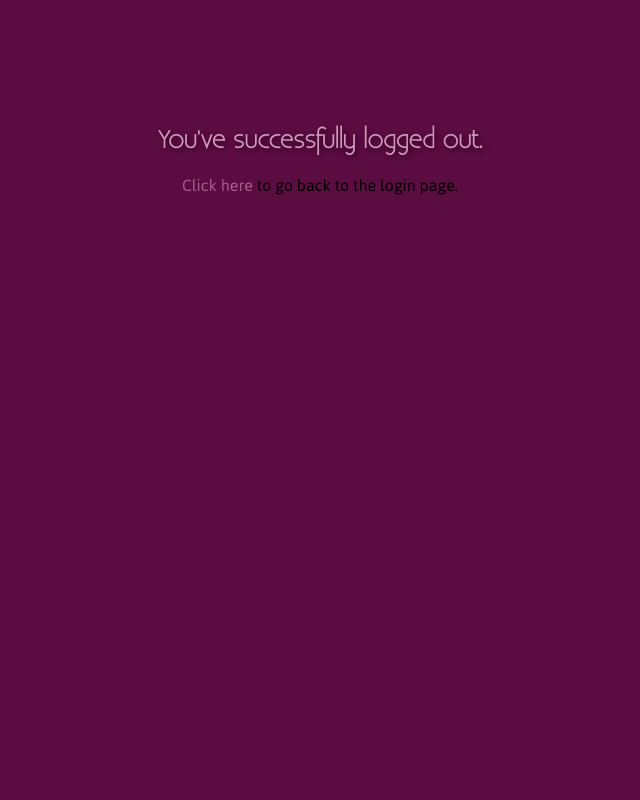
After one commit to Baranix/modifit_prod, a Django app: page /logout/ in a window 1280 px wide. The commit adds this page. Shown: the whole page, without its empty margins (320-960 px from the left). Run offline with Django 3.2, Linux system fonts and the light colour scheme; the visitor is signed in with stand-in values (Sample User, id 1).

Commit message:
Updated frontend, allowing existing users to login and logout.

```diff
--- /dev/null
+++ b/modifit/forms.py
@@ -0,0 +1,5 @@
+from django import forms
+
+class LoginForm(forms.Form):
+	username = forms.CharField( label='Username', max_length=100 )
+	password = forms.CharField( widget=forms.PasswordInput() )
--- /dev/null
+++ b/modifit/static/modifit/global.css
@@ -0,0 +1,138 @@
+@font-face
+{
+	font-family: Existence;
+	src: url('Existence-Light.ttf');
+}
+
+@font-face
+{
+	font-family: Asap;
+	src: url('Asap-Regular.ttf');
+}
+
+
+body
+{
+	font-family: Asap;
+	background-color: #5B0C41;
+}
+
+a
+{
+	color: #A95B8F;
+	text-decoration: none;
+}
+a:hover
+{
+	text-decoration: underline;
+}
+
+#login_content
+{
+	/*background-color: #5B0C41;
+	border-radius: 10px;*/
+	width: 350px;
+	padding-bottom: 10px;
+	margin: 0px auto;
+}
+
+#login_content h1
+{
+	margin-top: 35%;
+	margin-bottom: 30px;
+	margin-left: auto;
+	margin-right: auto;
+	text-align: center;
+	width: 300px;
+	height: 100px;
+	line-height: 100px;
+	white-space: nowrap;
+}
+
+h1
+{
+	color: #CF9ABE;
+	font-family: Existence;
+	font-size: 80px;
+	text-shadow: 2px 2px 5px #340023;
+}
+
+th
+{
+	font-weight: normal !important;
+}
+
+#login_form
+{
+	width: 300px;
+	margin: 0px auto;
+	/*border: 1px solid #A95B8F;
+	border-radius: 10px;*/
+}
+
+#login_form form
+{
+	margin: 0px auto !important;
+	padding: 10px;
+}
+
+#login_form table
+{
+	text-align: center;
+	margin: 0px auto;
+	color: #CF9ABE;
+}
+
+#login_form td
+{
+	padding: 5px;
+}
+
+input[type='text'], input[type='password']
+{
+	border-radius: 5px;
+	border: 1px solid #822B66;
+	padding: 3px;
+	font-family: Helvetica;
+	background: #A95B8F;
+}
+
+input[type='text']:focus, input[type='password']:focus
+{
+	/*outline-color: #CF9ABE;*/
+	outline: none;
+	box-shadow: 0px 0px 7px #000000;
+}
+
+input[type='submit']
+{
+	margin-top: 45px;
+	background: #CF9ABE;
+	border: 0px;
+	box-shadow: 2px 2px 5px #340023;
+	width: 100px;
+	height: 25px;
+	border-radius: 10px;
+	font-family: Asap;
+	font-size: 14px;
+	color: #340023;
+}
+
+.alert_box
+{
+	margin-left: auto;
+	margin-right: auto;
+	margin-top: 10%;
+	width: 400px;
+	text-align: center;
+}
+
+.alert_box_head
+{
+	margin-bottom: 20px;
+	color: #CF9ABE;
+	font-family: Existence;
+	font-size: 24px;
+	font-weight: 900;
+	text-shadow: 2px 2px 5px #340023;
+}
--- a/modifit/urls.py
+++ b/modifit/urls.py
@@ -4,5 +4,9 @@ from . import views
 
 urlpatterns = [
     url(r'^$', views.index, name='index'),
+    url(r'^login/$', views.index, name='index'),
+    url(r'^logout/$', views.logging_out, name='logging_out'),
+    url(r'^home/$', views.home, name='home'),
+    #url(r'^$', views.home, name='home'),
     url(r'^(?P<wardrobe_id>[0-9]+)/$', views.wardrobe, name='wardrobe'),
 ]
--- a/modifit/views.py
+++ b/modifit/views.py
@@ -1,12 +1,79 @@
 from django.shortcuts import render
-from django.http import HttpResponse
+from django.shortcuts import render_to_response
+from django.http import HttpResponse, HttpResponseRedirect
 from django.contrib.auth.models import User
+from django.contrib.auth import authenticate, login, logout
+from django.contrib.auth.decorators import login_required
+from django.template import RequestContext
+from .forms import LoginForm
 
 # Create your views here.
 
+"""def index(request):
+	users = User.objects.get(username="admin")
+	return render(request, 'modifit/index.html', { 'users' : users })"""
+
+"""from django.contrib.auth.decorators import login_required
+@login_required(login_url='/') #if not logged in redirect to /
+def home(request):
+	return render(request, 'modifit/home.html')"""
+
+"""def index(request):
+	state = "Please log in below..."
+	username = password = ''
+	if request.POST:
+		username = request.POST.get('username')
+		password = request.POST.get('password')
+
+		user = authenticate(username=username, password=password)
+		if user is not None:
+			if user.is_active:
+				login(request, user)
+				state = "You're successfully logged in!"
+			else:
+				state = "Your account is not active, please contact the site admin."
+		else:
+			state = "Your username and/or password were incorrect."
+
+	return render_to_response('modifit/index.html', {'state':state, 'username': username}, context_instance=RequestContext(request))"""
+
 def index(request):
-	users = User.objects.get(username="admin")
-	return render(request, 'modifit/index.html', { 'users' : users })
+	error_message = ''
+	username = password = ''
+	if request.POST:
+		form = LoginForm(request.POST)
+		if form.is_valid():
+			username = request.POST.get('username')
+			password = request.POST.get('password')
+			user = authenticate(username=username, password=password)
+			if user is not None:
+				if user.is_active:
+					login(request, user)
+					return HttpResponseRedirect('/home/')
+				else:
+					error_message = "Your account is inactive."
+			else:
+				error_message = "Username or password incorrect."
+	else:
+		form = LoginForm()
+
+	return render_to_response( 'modifit/index.html', { 'form': form, 'error_message': error_message }, context_instance=RequestContext(request) )
+
+
+@login_required(login_url='/') #if not logged in redirect to /
+def home(request):
+	current_user = request.user
+	if current_user.first_name != '':
+		name = current_user.first_name
+	else:
+		name = current_user.username
+	return render( request, 'modifit/home.html', { 'name': name } )
+
+@login_required(login_url='/')
+def logging_out(request):
+	logout(request)
+	return render( request, 'modifit/logout.html' )
+
 
 def wardrobe(request, wardrobe_id):
 	response = "Wardrobe ID: " + str(wardrobe_id)
--- /dev/null
+++ b/templates/modifit/logout.html
@@ -0,0 +1,18 @@
+{% load staticfiles %}
+
+<html>
+	<head>
+		<title>Logged Out - Modifit</title>
+		<link rel="stylesheet" type="text/css" href="{% static 'modifit/global.css' %}" />
+	</head>
+	<body>
+		<div class="alert_box">
+			<div class="alert_box_head">
+				You've successfully logged out.
+			</div>
+			<div class="alert_box_message">
+				<a href="/">Click here</a> to go back to the login page.
+			</div>
+		</div>
+	</body>
+</html>
```
Also changed, not shown: modifit/static/modifit/color-pallette.css (added, +29 -0 lines), templates/modifit/home.html (added, +16 -0 lines), templates/modifit/index.html (+20 -3 lines), modifit/static/modifit/Asap-Regular.ttf (added), modifit/static/modifit/Existence-Light.ttf (added).
